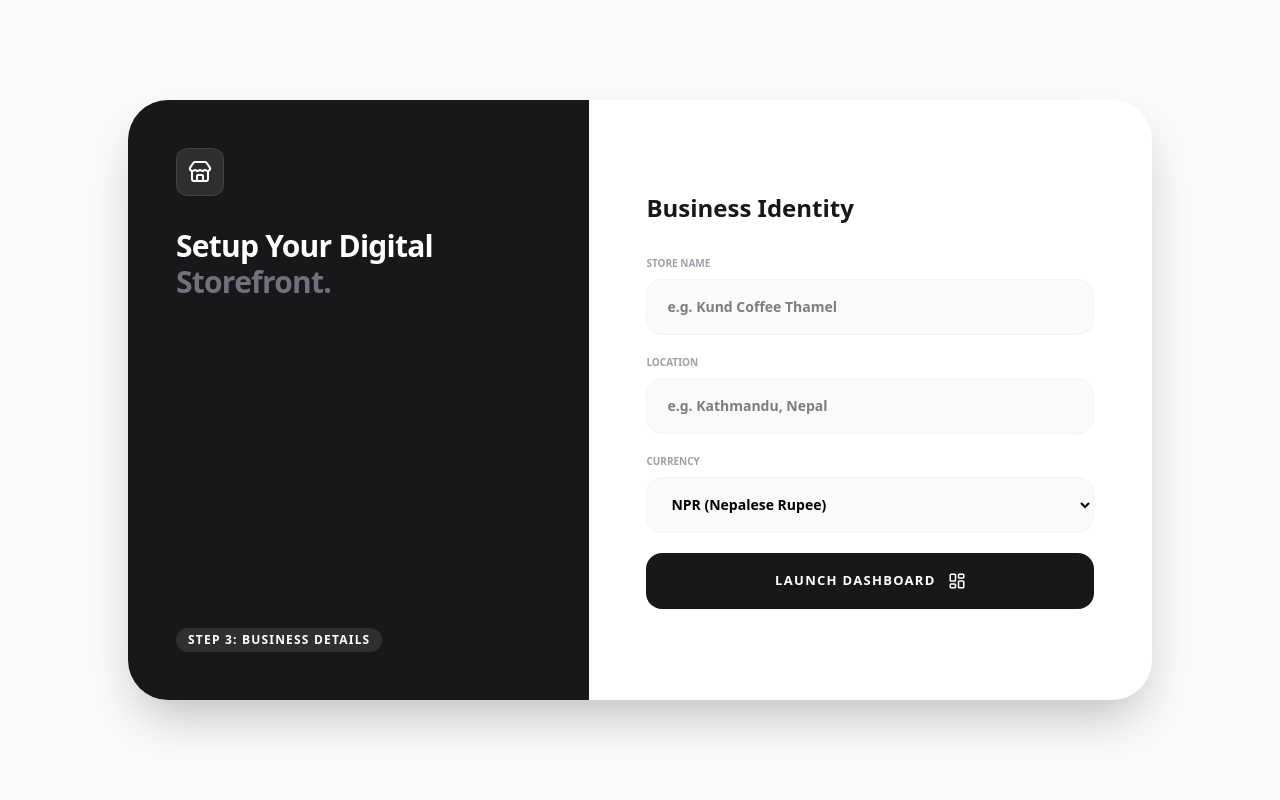
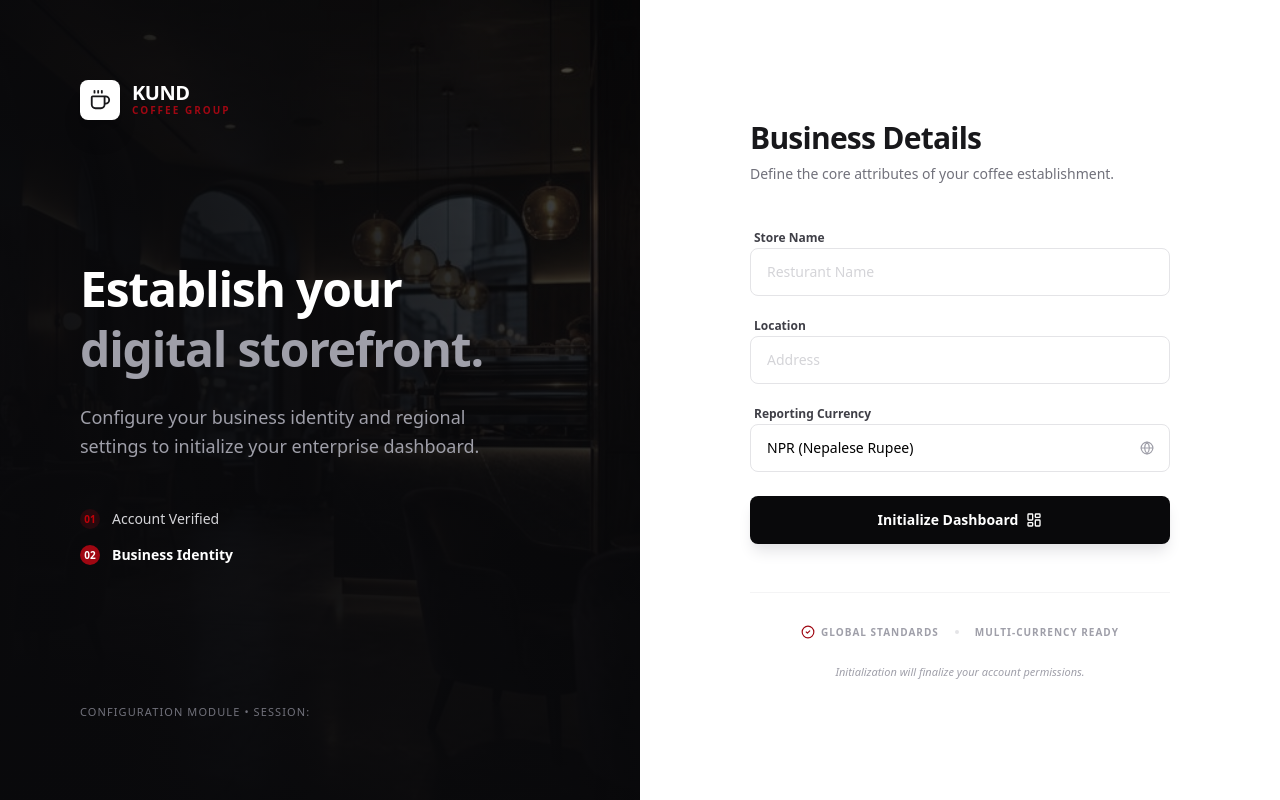
Before and after one commit to Youndhen-tamang/kundcoffee, a Next.js app: page /setup-store in a window 1280 px wide. Built offline with nearby package versions, Linux system fonts and the light colour scheme; no server answers; the database is empty.

Commit message:
Fix:-Setuppage

```diff
--- a/app/setup-store/page.tsx
+++ b/app/setup-store/page.tsx
@@ -5,11 +5,20 @@ import { useForm } from "react-hook-form";
 import { zodResolver } from "@hookform/resolvers/zod";
 import { motion, AnimatePresence } from "framer-motion";
 import { useSession } from "next-auth/react";
-import { Loader2, Store, MapPin, BadgeDollarSign, LayoutDashboard } from "lucide-react";
+import {
+  Loader2,
+  Store,
+  LayoutDashboard,
+  Coffee,
+  CheckCircle2,
+  AlertCircle,
+  Globe
+} from "lucide-react";
 import { storeSetupSchema, type StoreSetupInput } from "@/lib/validations/auth";
 import { useRouter } from "next/navigation";
 import { setupStoreAction } from "@/app/actions/auth";
 import { toast } from "sonner";
+import Image from "next/image";
 
 export default function SetupStorePage() {
   const { data: session, status, update } = useSession();
@@ -48,13 +57,12 @@ export default function SetupStorePage() {
       if (result.success) {
         toast.success("Store setup complete!");
 
-        // IMPORTANT: Update session so middleware knows setup is done
         await update({
           ...session,
           user: { ...session?.user, isSetupComplete: true }
         });
 
-        router.push("/dashboard");
+        router.push("/");
       } else {
         setError(result.message);
       }
@@ -67,74 +75,205 @@ export default function SetupStorePage() {
 
   if (status === "loading") {
     return (
-      <div className="min-h-screen flex items-center justify-center bg-zinc-50">
+      <div className="min-h-screen flex items-center justify-center bg-white">
         <Loader2 className="animate-spin text-zinc-900" size={32} />
       </div>
     );
   }
 
   return (
-    <div className="min-h-screen w-full bg-zinc-50 flex items-center justify-center p-6">
-      <div className="w-full max-w-5xl bg-white rounded-[40px] shadow-2xl overflow-hidden flex flex-col md:flex-row min-h-[600px]">
-        {/* Left Visual Sidebar */}
-        <div className="w-full md:w-[45%] bg-zinc-900 p-12 flex flex-col justify-between relative">
-          <div className="relative z-10">
-            <div className="w-12 h-12 bg-white/10 rounded-xl flex items-center justify-center text-white mb-8 border border-white/10">
-              <Store size={24} />
+    <div className="min-h-screen w-full bg-white flex flex-col md:flex-row overflow-hidden selection:bg-zinc-100">
+
+      {/* --- LEFT SIDE: THE BRAND EXPERIENCE (Consistent with Auth) --- */}
+      <div className="hidden md:flex md:w-[45%] lg:w-[50%] bg-zinc-950 relative overflow-hidden">
+        <div className="absolute inset-0 z-0">
+          <Image
+            src="/login-hero.png"
+            alt="Business Setup"
+            fill
+            className="object-cover opacity-30 grayscale-[0.5]"
+            priority
+          />
+          <div className="absolute inset-0 bg-gradient-to-tr from-zinc-950 via-zinc-950/80 to-transparent" />
         </div>
-            <h2 className="text-3xl font-black text-white tracking-tight mb-4">
-              Setup Your Digital<br /><span className="text-zinc-500">Storefront.</span>
-            </h2>
+
+        <div className="relative z-10 w-full flex flex-col justify-between p-12 lg:p-20">
+          {/* Logo Header */}
+          <motion.div
+            initial={{ opacity: 0, y: -10 }}
+            animate={{ opacity: 1, y: 0 }}
+            className="flex items-center gap-3"
+          >
+            <div className="w-10 h-10 bg-white flex items-center justify-center rounded-lg shadow-xl">
+              <Coffee size={22} className="text-zinc-900" />
             </div>
-          <div className="relative z-10 space-y-4">
-             <div className="text-xs font-black text-white uppercase tracking-widest bg-white/10 w-fit px-3 py-1 rounded-full">Step 3: Business Details</div>
+            <div className="flex flex-col">
+              <span className="text-xl font-bold text-white tracking-tight leading-none uppercase">Kund</span>
+              <span className="text-[10px] font-semibold text-red-800 tracking-[0.2em] uppercase">Coffee Group</span>
+            </div>
+          </motion.div>
+
+          {/* Setup Value Prop */}
+          <div className="max-w-md">
+            <motion.div
+              initial={{ opacity: 0, x: -20 }}
+              animate={{ opacity: 1, x: 0 }}
+              transition={{ delay: 0.1 }}
+              className="space-y-6"
+            >
+              <h3 className="text-4xl lg:text-5xl font-semibold text-white leading-tight tracking-tight">
+                Establish your <br />
+                <span className="text-zinc-400">digital storefront.</span>
+              </h3>
+              <p className="text-zinc-400 text-lg leading-relaxed font-light">
+                Configure your business identity and regional settings to
+                initialize your enterprise dashboard.
+              </p>
+            </motion.div>
+
+            <div className="mt-12 space-y-4">
+              <div className="flex items-center gap-3 text-sm text-zinc-300">
+                <div className="w-5 h-5 rounded-full bg-red-800/20 flex items-center justify-center">
+                  <span className="text-[10px] font-bold text-red-700">01</span>
+                </div>
+                <span>Account Verified</span>
+              </div>
+              <div className="flex items-center gap-3 text-sm text-white font-semibold">
+                <div className="w-5 h-5 rounded-full bg-red-800 flex items-center justify-center">
+                  <span className="text-[10px] font-bold text-white">02</span>
+                </div>
+                <span>Business Identity</span>
+              </div>
             </div>
           </div>
 
-        {/* Form Area */}
-        <div className="flex-1 p-12 flex flex-col justify-center">
-          <div className="max-w-md mx-auto w-full">
-            <h1 className="text-2xl font-black text-zinc-900 mb-8">Business Identity</h1>
-            <form onSubmit={handleSubmit(onSubmit)} className="space-y-5">
-              <AnimatePresence>
+          <p className="text-[11px] text-zinc-500 font-medium uppercase tracking-widest">
+            Configuration Module • Session: {session?.user?.email?.split('@')[0]}
+          </p>
+        </div>
+      </div>
+
+      {/* --- RIGHT SIDE: SETUP FORM --- */}
+      <div className="flex-1 flex flex-col items-center justify-center p-8 lg:p-16 bg-white overflow-y-auto">
+        <motion.div
+          initial={{ opacity: 0, y: 10 }}
+          animate={{ opacity: 1, y: 0 }}
+          className="w-full max-w-[420px]"
+        >
+          {/* Mobile Header */}
+          <div className="md:hidden flex items-center gap-3 mb-10">
+            <Store size={24} className="text-red-800" />
+            <h1 className="text-lg font-bold tracking-tighter uppercase">Store Setup</h1>
+          </div>
+
+          <div className="mb-10 text-center md:text-left">
+            <h2 className="text-3xl font-semibold text-zinc-900 tracking-tight mb-2">
+              Business Details
+            </h2>
+            <p className="text-zinc-500 text-sm">
+              Define the core attributes of your coffee establishment.
+            </p>
+          </div>
+
+          <form onSubmit={handleSubmit(onSubmit)} className="space-y-6">
+            <AnimatePresence mode="wait">
               {error && (
-                  <motion.div initial={{ opacity: 0 }} animate={{ opacity: 1 }} className="p-4 bg-red-50 text-red-600 rounded-2xl text-xs font-bold">
-                    {error}
+                <motion.div
+                  initial={{ opacity: 0, height: 0 }}
+                  animate={{ opacity: 1, height: "auto" }}
+                  className="bg-red-50 border-l-2 border-red-800 p-4 flex gap-3 items-center text-red-900"
+                >
+                  <AlertCircle size={18} className="shrink-0" />
+                  <p className="text-xs font-semibold">{error}</p>
                 </motion.div>
               )}
             </AnimatePresence>
 
-              <div>
-                <label className="text-[10px] font-black text-zinc-400 uppercase mb-2 block">Store Name</label>
-                <input {...register("name")} className="w-full h-14 px-5 bg-zinc-50 border border-zinc-100 rounded-2xl text-sm font-bold focus:border-zinc-900 outline-none transition-all" placeholder="e.g. Kund Coffee Thamel" />
-                {errors.name && <p className="text-[10px] text-red-500 font-bold mt-1">{errors.name.message}</p>}
+            <div className="space-y-4">
+              {/* Store Name */}
+              <div className="space-y-1.5">
+                <label className="text-xs font-semibold text-zinc-700 ml-1">Store Name</label>
+                <input
+                  {...register("name")}
+                  className={`w-full h-12 px-4 bg-white border ${
+                    errors.name ? "border-red-700 shadow-sm shadow-red-50" : "border-zinc-200"
+                  } rounded-lg text-sm transition-all focus:outline-none focus:ring-2 focus:ring-zinc-900/5 focus:border-zinc-900 placeholder:text-zinc-300`}
+                  placeholder="Resturant Name"
+                />
+                {errors.name && (
+                  <p className="text-[11px] text-red-800 font-medium mt-1 ml-1">{errors.name.message}</p>
+                )}
               </div>
 
-              <div>
-                <label className="text-[10px] font-black text-zinc-400 uppercase mb-2 block">Location</label>
-                <input {...register("location")} className="w-full h-14 px-5 bg-zinc-50 border border-zinc-100 rounded-2xl text-sm font-bold focus:border-zinc-900 outline-none transition-all" placeholder="e.g. Kathmandu, Nepal" />
-                {errors.location && <p className="text-[10px] text-red-500 font-bold mt-1">{errors.location.message}</p>}
+              {/* Location */}
+              <div className="space-y-1.5">
+                <label className="text-xs font-semibold text-zinc-700 ml-1">Location</label>
+                <input
+                  {...register("location")}
+                  className={`w-full h-12 px-4 bg-white border ${
+                    errors.location ? "border-red-700 shadow-sm shadow-red-50" : "border-zinc-200"
+                  } rounded-lg text-sm transition-all focus:outline-none focus:ring-2 focus:ring-zinc-900/5 focus:border-zinc-900 placeholder:text-zinc-300`}
+                  placeholder="Address"
+                />
+                {errors.location && (
+                  <p className="text-[11px] text-red-800 font-medium mt-1 ml-1">{errors.location.message}</p>
+                )}
               </div>
 
-              <div>
-                <label className="text-[10px] font-black text-zinc-400 uppercase mb-2 block">Currency</label>
-                <select {...register("currency")} className="w-full h-14 px-5 bg-zinc-50 border border-zinc-100 rounded-2xl text-sm font-bold outline-none">
+              {/* Currency */}
+              <div className="space-y-1.5">
+                <label className="text-xs font-semibold text-zinc-700 ml-1">Reporting Currency</label>
+                <div className="relative">
+                  <select
+                    {...register("currency")}
+                    className="w-full h-12 px-4 bg-white border border-zinc-200 rounded-lg text-sm transition-all focus:outline-none focus:ring-2 focus:ring-zinc-900/5 focus:border-zinc-900 appearance-none"
+                  >
                     <option value="NPR">NPR (Nepalese Rupee)</option>
-                  <option value="USD">USD (Dollar)</option>
+                    <option value="USD">USD (United States Dollar)</option>
+                    <option value="EUR">EUR (Euro)</option>
                   </select>
-              </div>
-
-              <motion.button
-                disabled={isLoading}
-                type="submit"
-                className="w-full h-14 bg-zinc-900 text-white rounded-2xl font-black text-[13px] uppercase tracking-widest mt-4 flex items-center justify-center gap-3"
-              >
-                {isLoading ? <Loader2 className="animate-spin" /> : <>Launch Dashboard <LayoutDashboard size={18} /></>}
-              </motion.button>
-            </form>
+                  <div className="absolute right-4 top-1/2 -translate-y-1/2 pointer-events-none text-zinc-400">
+                    <Globe size={14} />
                   </div>
                 </div>
               </div>
             </div>
+
+            <button
+              disabled={isLoading}
+              type="submit"
+              className="w-full h-12 bg-zinc-950 hover:bg-zinc-800 text-white rounded-lg font-semibold text-sm transition-all duration-200 flex items-center justify-center gap-2 disabled:opacity-70 disabled:cursor-not-allowed shadow-lg shadow-zinc-200"
+            >
+              {isLoading ? (
+                <Loader2 className="animate-spin" size={18} />
+              ) : (
+                <>
+                  Initialize Dashboard
+                  <LayoutDashboard size={16} />
+                </>
+              )}
+            </button>
+          </form>
+
+          {/* Footer Branding / Progress */}
+          <div className="mt-12 pt-8 border-t border-zinc-100 flex flex-col items-center gap-6">
+            <div className="flex items-center gap-4 text-zinc-400">
+              <div className="flex items-center gap-1.5">
+                <CheckCircle2 size={14} className="text-red-800" />
+                <span className="text-[10px] font-bold uppercase tracking-widest">Global Standards</span>
+              </div>
+              <div className="w-1 h-1 bg-zinc-200 rounded-full" />
+              <div className="flex items-center gap-1.5">
+                <span className="text-[10px] font-bold uppercase tracking-widest">Multi-Currency ready</span>
+              </div>
+            </div>
+
+            <p className="text-[11px] text-zinc-400 font-medium italic text-center">
+              Initialization will finalize your account permissions.
+            </p>
+          </div>
+        </motion.div>
+      </div>
+    </div>
   );
 }
```
Lines whose indentation alone changed are shown as unchanged.
